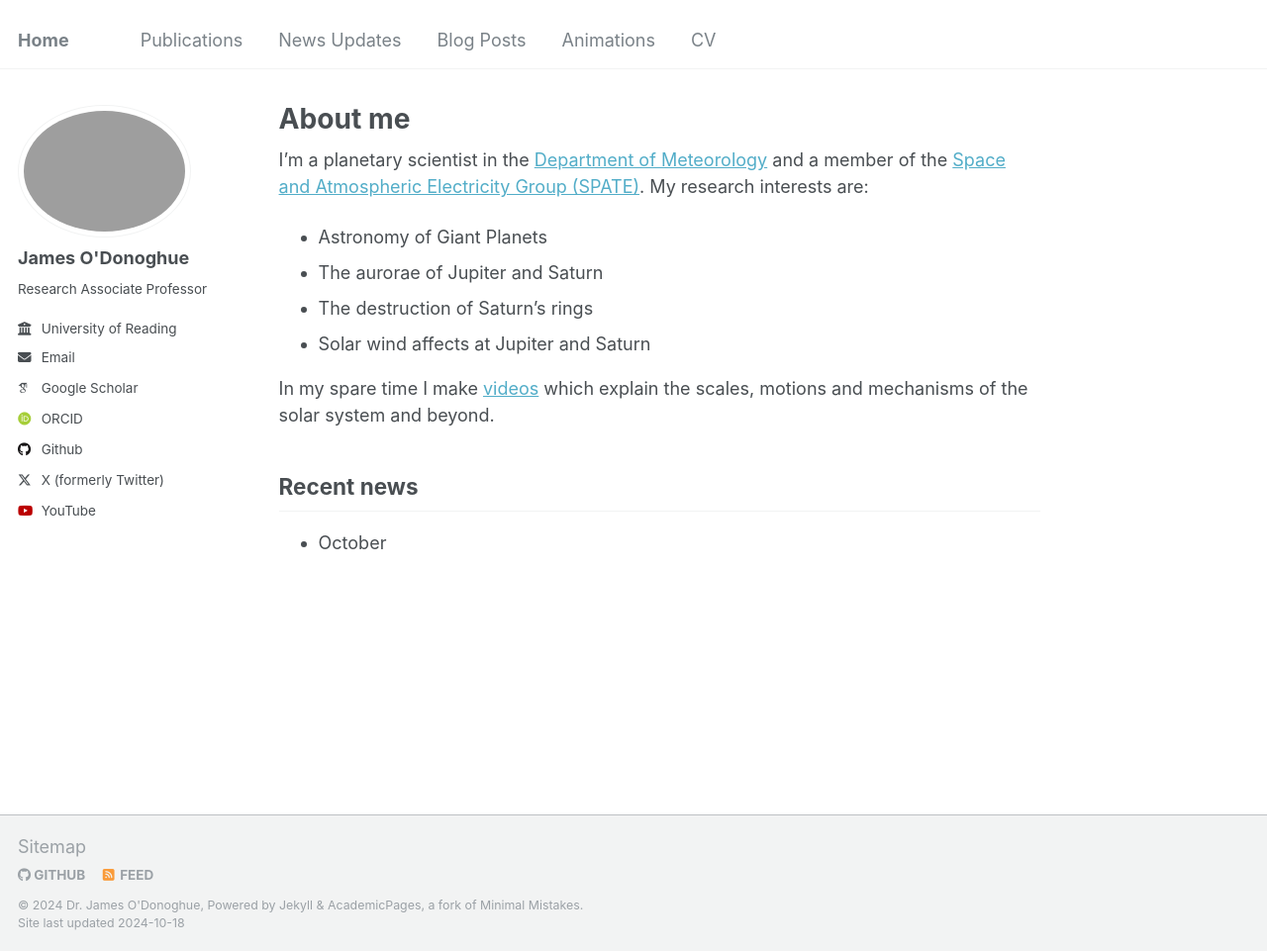
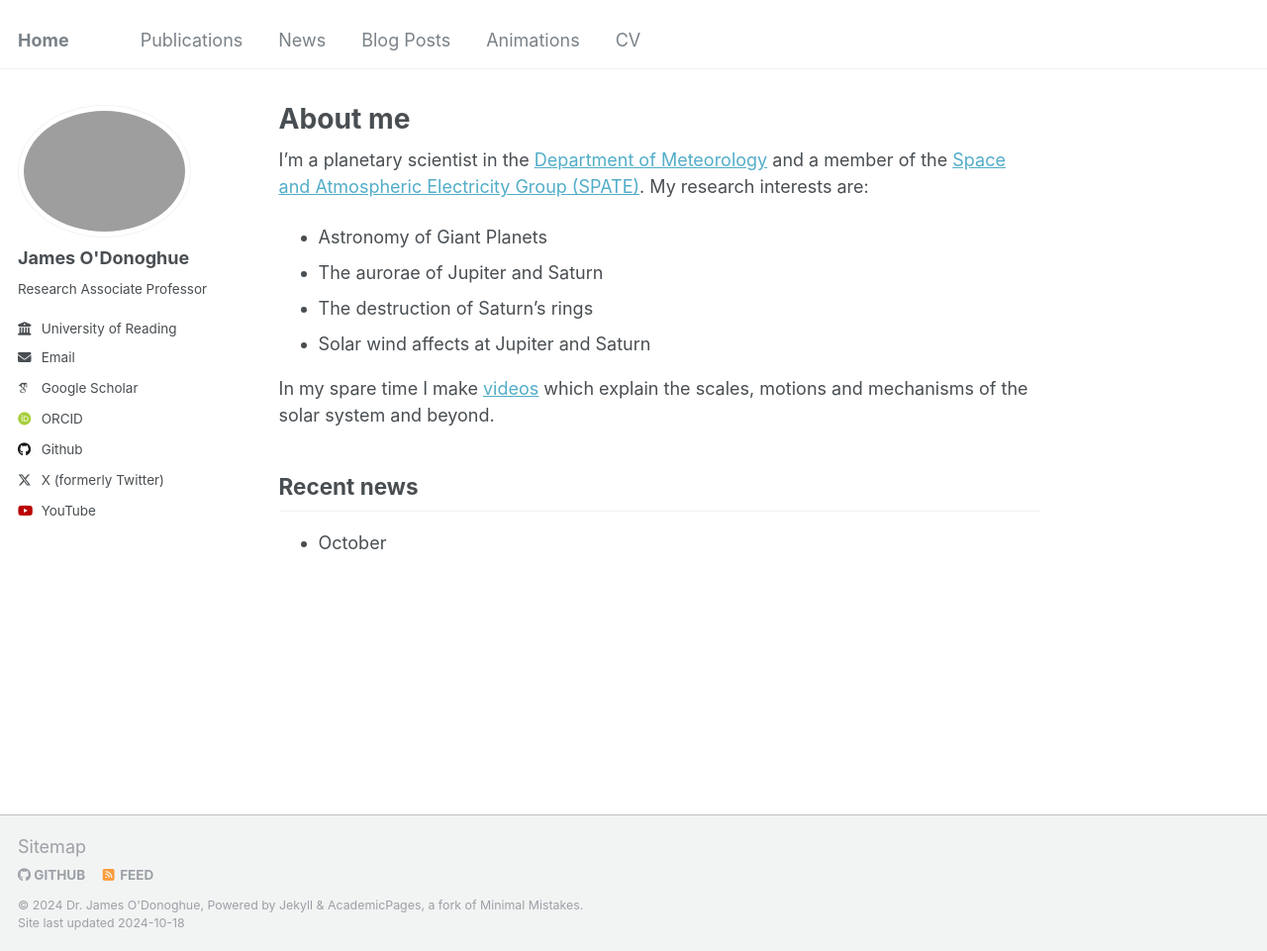
Before and after one commit to odonoghuespace/odonoghuespace.github.io, a Jekyll site: the page built from _pages/about.md, in a window 1280 px wide and 961 px high. Shown: the whole window at 99% size. Built offline with Jekyll 4.4.1, drawn with Linux system fonts in a browser that asks for light colours; some web fonts are replaced.

Commit message:
Update navigation.yml

```diff
--- a/_data/navigation.yml
+++ b/_data/navigation.yml
@@ -8,7 +8,7 @@ main:
   - title: "Publications"
     url: /publications/
 
-  - title: "News Updates"
+  - title: "News"
     url: /news/
 
   - title: "Blog Posts"
```
